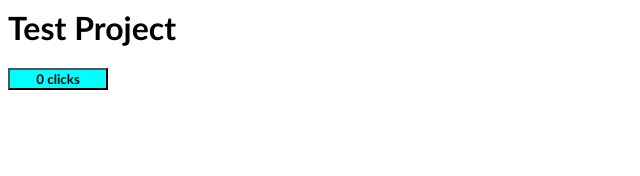
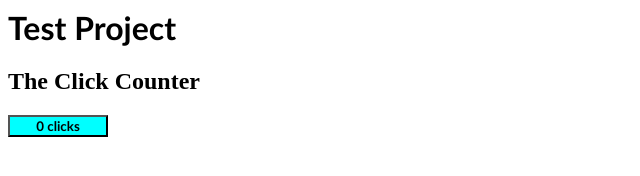
Before and after one commit to GertjanPomstra/testproject, a plain HTML site: page index.html in a window 1280 px wide. Shown: the whole page, without its empty margins (0-640 px from the left). Drawn offline with Linux system fonts and the light colour scheme.

Commit message:
add sub-header

```diff
--- a/index.html
+++ b/index.html
@@ -4,6 +4,7 @@
     </head>
     <body>
         <h1>Test Project</h1>
+        <h2>The Click Counter</h2>
         <button onclick="Inc()" id="btnClicks" >0 clicks</button>
     </body>
     <script src="script.js"></script>
```
